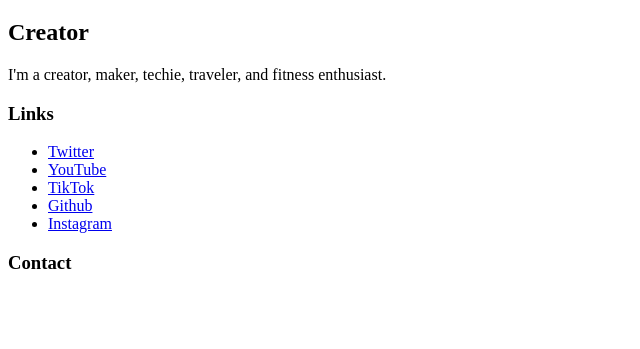
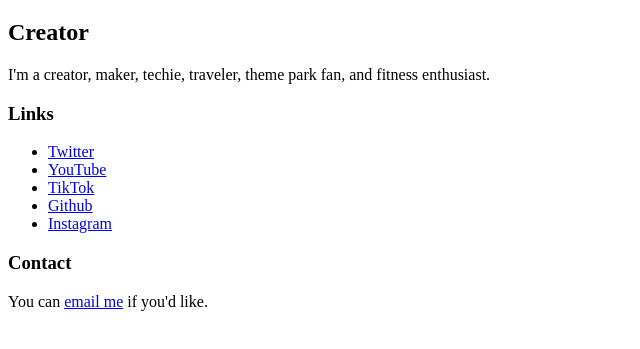
Before and after one commit to mrichardson23/mrichardson23.github.io, a plain HTML site: page index.html in a window 1280 px wide. Shown: the part 61-410 px from the top of the page, without its empty margins (0-640 px from the left). Drawn offline with Linux system fonts and the light colour scheme.

Commit message:
Update index.html

```diff
--- a/index.html
+++ b/index.html
@@ -5,7 +5,7 @@
 <h1>Matt Richardson</h1>
 <h2>Creator</h2>
 
-<p>I'm a creator, maker, techie, traveler, and fitness enthusiast.</p>
+<p>I'm a creator, maker, techie, traveler, theme park fan, and fitness enthusiast.</p>
 
 <h3>Links</h3>
 <ul>
@@ -17,6 +17,6 @@
 </ul>
 
 <h3>Contact</h3>
-
+<p>You can <a href="mailto:matt@mattrichardson.com">email me</a> if you'd like.</p>
 </body>
 </html>
```
